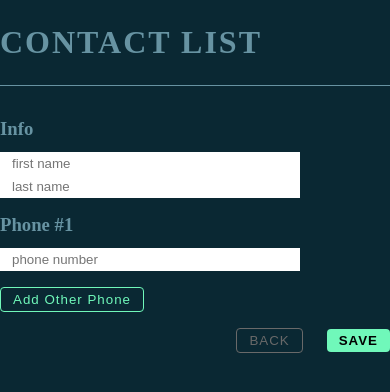
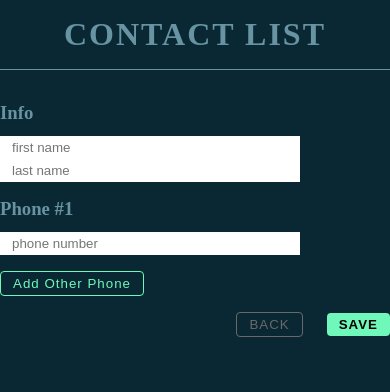
Before and after one commit to sammyarno/goto-test, a React (Create React App) app: page /add in a window 390 px wide. Shown: the top 392 px of the page. Built offline with nearby package versions, Linux system fonts and the light colour scheme.

Commit message:
mobile view for navbar and filter

```diff
--- a/src/components/contact-list/styles.ts
+++ b/src/components/contact-list/styles.ts
@@ -40,4 +40,8 @@ export const contactNameStyle = css`
 
 export const contactPhoneStyle = css`
   margin-bottom: 1rem;
+
+  @media (max-width: 576px) {
+    max-width: 75%;
+  }
 `;
--- a/src/components/filter/styles.ts
+++ b/src/components/filter/styles.ts
@@ -5,6 +5,10 @@ export const InputContainer = styled.div`
   display: flex;
   justify-content: center;
   align-items: center;
+
+  @media (max-width: 576px) {
+    margin-bottom: 1rem;
+  }
 `;
 
 export const SearchInput = styled.input`
@@ -22,4 +26,8 @@ export const containerStyle = css`
   display: flex;
   align-items: center;
   justify-content: space-between;
+
+  @media (max-width: 576px) {
+    flex-direction: column;
+  }
 `;
--- a/src/components/navigation-bar/index.tsx
+++ b/src/components/navigation-bar/index.tsx
@@ -1,20 +1,6 @@
 /** @jsxImportSource @emotion/react */
-import styled from "@emotion/styled";
-import { css } from "@emotion/react";
 import { useNavigate } from "react-router-dom";
-
-const Navbar = styled.div`
-  border-bottom: 1px solid var(--accent);
-  padding: 1.5rem 0;
-  display: flex;
-  justify-content: space-between;
-`;
-
-const logoStyle = css`
-  text-transform: uppercase;
-  letter-spacing: 2px;
-  cursor: pointer;
-`;
+import { Navbar, logoStyle } from "./styles";
 
 const NavigationBar = () => {
   const navigate = useNavigate();
--- /dev/null
+++ b/src/components/navigation-bar/styles.ts
@@ -0,0 +1,19 @@
+import { css } from "@emotion/react";
+import styled from "@emotion/styled";
+
+export const Navbar = styled.div`
+  border-bottom: 1px solid var(--accent);
+  padding: 1rem 0;
+  display: flex;
+  justify-content: flex-start;
+
+  @media (max-width: 576px) {
+    justify-content: center;
+  }
+`;
+
+export const logoStyle = css`
+  text-transform: uppercase;
+  letter-spacing: 2px;
+  cursor: pointer;
+`;
```
